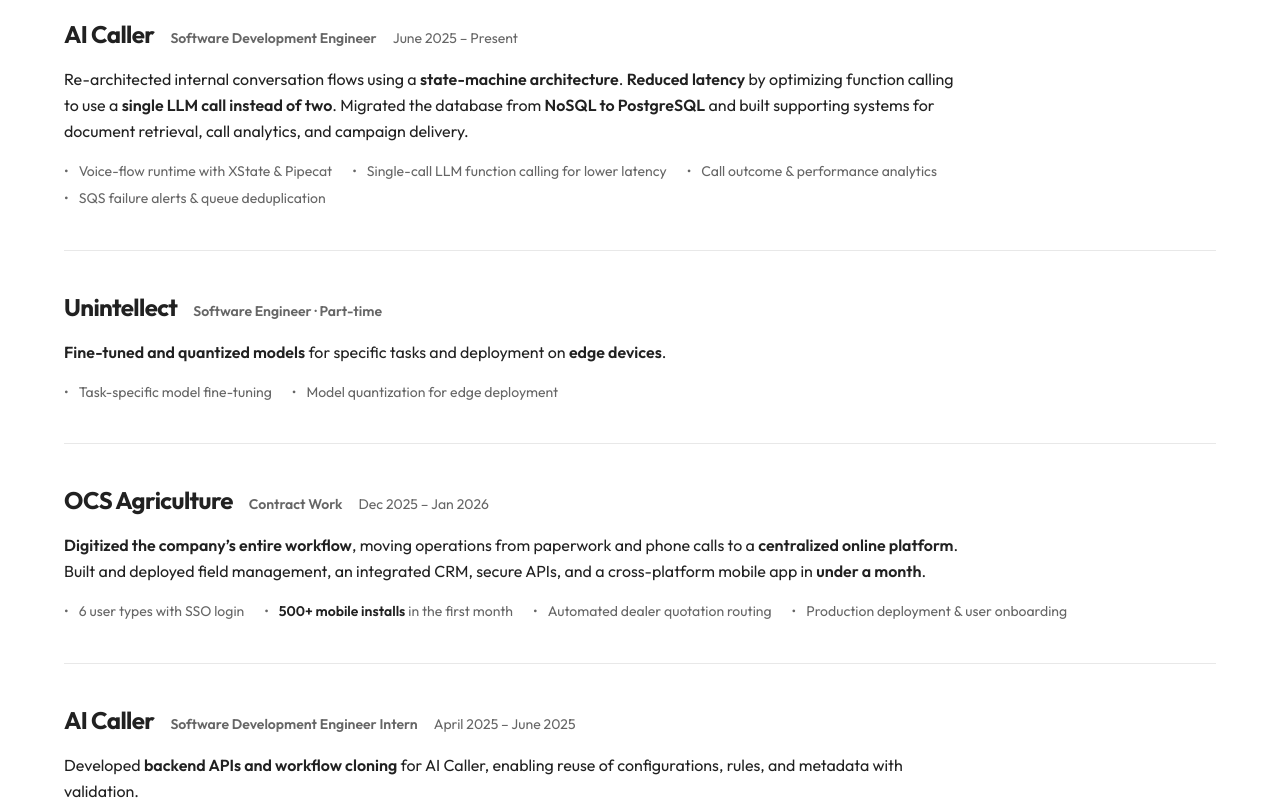
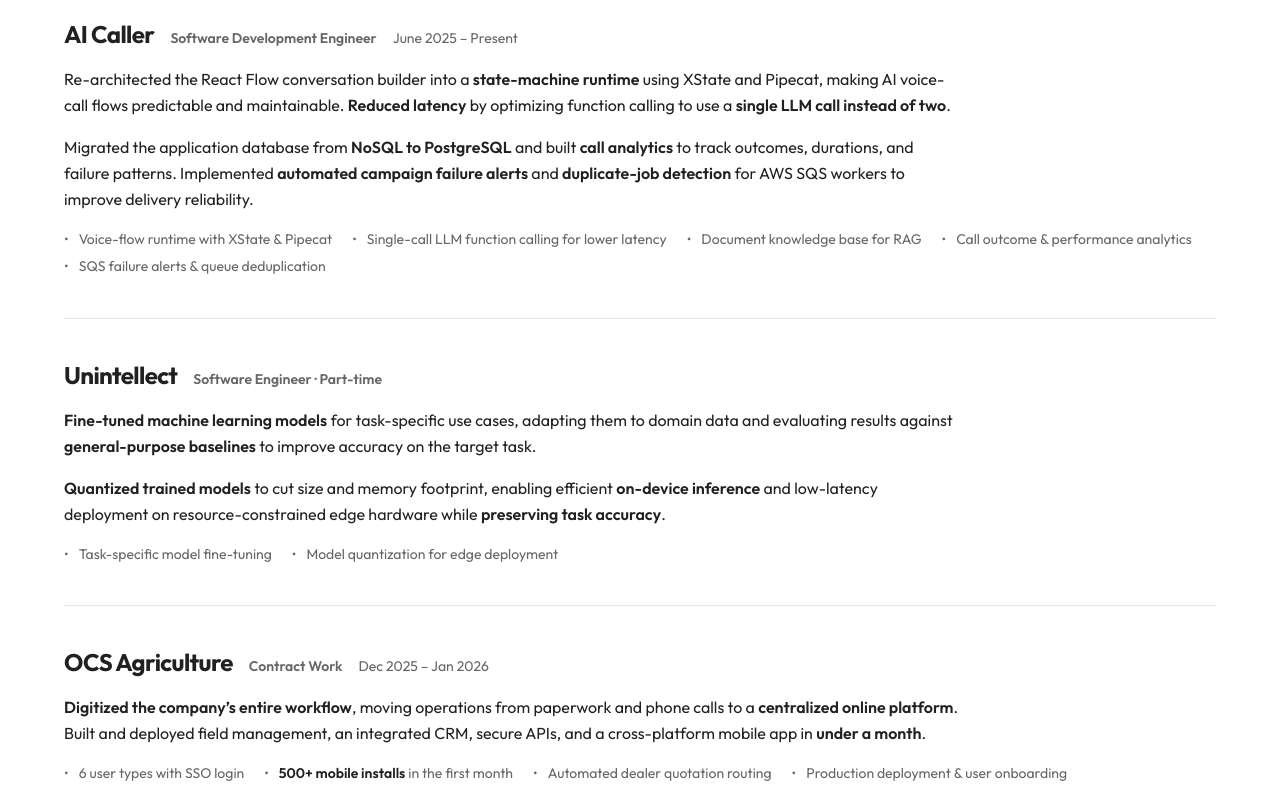
Before and after one commit to Anshulsharmacode/portfolio, a Next.js app: page / in a window 1280 px wide. Shown: the part 880-1680 px from the top of the page. Built offline with nearby package versions, Linux system fonts and the light colour scheme; no server answers.

Commit message:
refactor unintellectExperience: enhance summaries and emphasis for clarity and detail

```diff
--- a/src/constants/experience.ts
+++ b/src/constants/experience.ts
@@ -19,14 +19,23 @@
   fromDate: "",
   toDate: "",
   summary:
-    "Fine-tuned and quantized models for specific tasks and deployment on edge devices.",
-  emphasis: ["Fine-tuned and quantized models", "edge devices"],
+    "Fine-tuned machine learning models for task-specific use cases, adapting them to domain data and evaluating results against general-purpose baselines to improve accuracy on the target task.",
+  additionalSummary:
+    "Quantized trained models to cut size and memory footprint, enabling efficient on-device inference and low-latency deployment on resource-constrained edge hardware while preserving task accuracy.",
+  emphasis: [
+    "Fine-tuned machine learning models",
+    "general-purpose baselines",
+    "Quantized trained models",
+    "on-device inference",
+    "preserving task accuracy",
+  ],
   highlights: [
     "Task-specific model fine-tuning",
     "Model quantization for edge deployment",
   ],
   workDone: [
-    "Fine-tuned and quantized models for specific tasks and deployment on edge devices.",
+    "Fine-tuned machine learning models for task-specific use cases, adapting them to domain data and evaluating results against general-purpose baselines to improve accuracy on the target task.",
+    "Quantized trained models to cut size and memory footprint, enabling efficient on-device inference and low-latency deployment on resource-constrained edge hardware while preserving task accuracy.",
   ],
   TechStack: [],
 };
@@ -34,21 +43,29 @@
 // Presentation copy stays separate from the original experience records.
 const experienceCopy: Record<
   string,
-  Pick<ExperienceDisplayItem, "summary" | "additionalSummary" | "emphasis" | "highlights">
+  Pick<
+    ExperienceDisplayItem,
+    "summary" | "additionalSummary" | "emphasis" | "highlights"
+  >
 > = {
   "AI Caller:Full-Time": {
     summary:
-      "Re-architected internal conversation flows using a state-machine architecture. Reduced latency by optimizing function calling to use a single LLM call instead of two. Migrated the database from NoSQL to PostgreSQL and built supporting systems for document retrieval, call analytics, and campaign delivery.",
+      "Re-architected the React Flow conversation builder into a state-machine runtime using XState and Pipecat, making AI voice-call flows predictable and maintainable. Reduced latency by optimizing function calling to use a single LLM call instead of two.",
+    additionalSummary:
+      "Migrated the application database from NoSQL to PostgreSQL and built call analytics to track outcomes, durations, and failure patterns. Implemented automated campaign failure alerts and duplicate-job detection for AWS SQS workers to improve delivery reliability.",
     emphasis: [
-      "state-machine architecture",
+      "state-machine runtime",
       "Reduced latency",
       "single LLM call instead of two",
       "NoSQL to PostgreSQL",
+      "call analytics",
+      "automated campaign failure alerts",
+      "duplicate-job detection",
     ],
     highlights: [
       "Voice-flow runtime with XState & Pipecat",
       "Single-call LLM function calling for lower latency",
-      // "Document knowledge base for RAG",
+      "Document knowledge base for RAG",
       "Call outcome & performance analytics",
       "SQS failure alerts & queue deduplication",
     ],
@@ -71,10 +88,15 @@
   },
   "AI Caller:Internship": {
     summary:
-      "Developed backend APIs and workflow cloning for AI Caller, enabling reuse of configurations, rules, and metadata with validation.",
+      "Developed backend APIs to support new application features and built workflow cloning to reuse configurations, rules, and metadata with validation, simplifying workflow setup.",
     additionalSummary:
-      "Developed a Firebase web app with billing and workflow management for three user roles, backed by secure login, Firestore storage, and REST APIs.",
-    emphasis: ["backend APIs and workflow cloning", "billing and workflow management"],
+      "Built a Firebase web app with billing and workflow management for Admin, Manager, and Employee roles, integrating secure login, Firestore storage, and REST APIs to support day-to-day operations.",
+    emphasis: [
+      "backend APIs",
+      "workflow cloning",
+      "billing and workflow management",
+      "secure login",
+    ],
     highlights: [
       "Admin, Manager & Employee workflows",
       "Billing dashboard & backend APIs",
```
